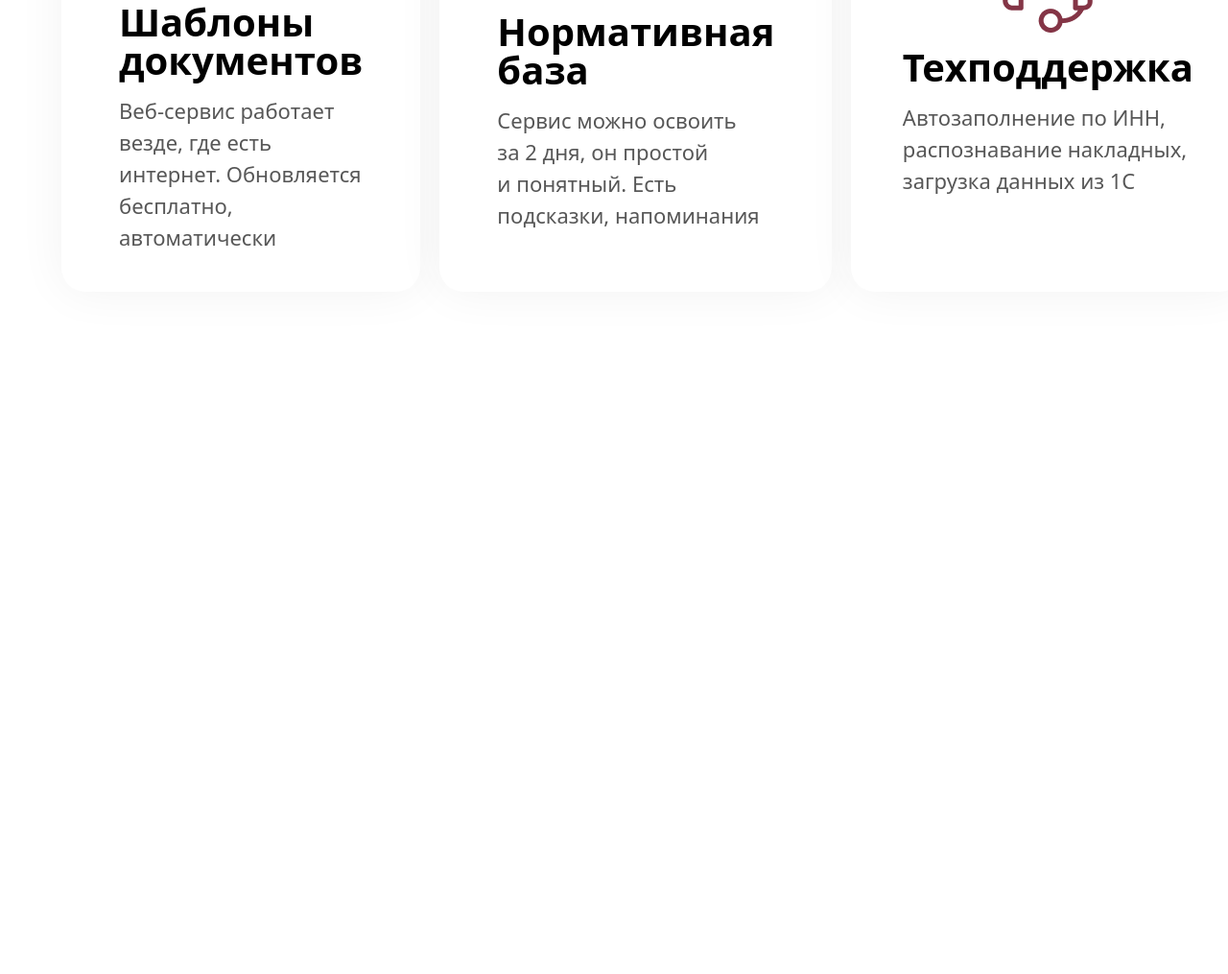
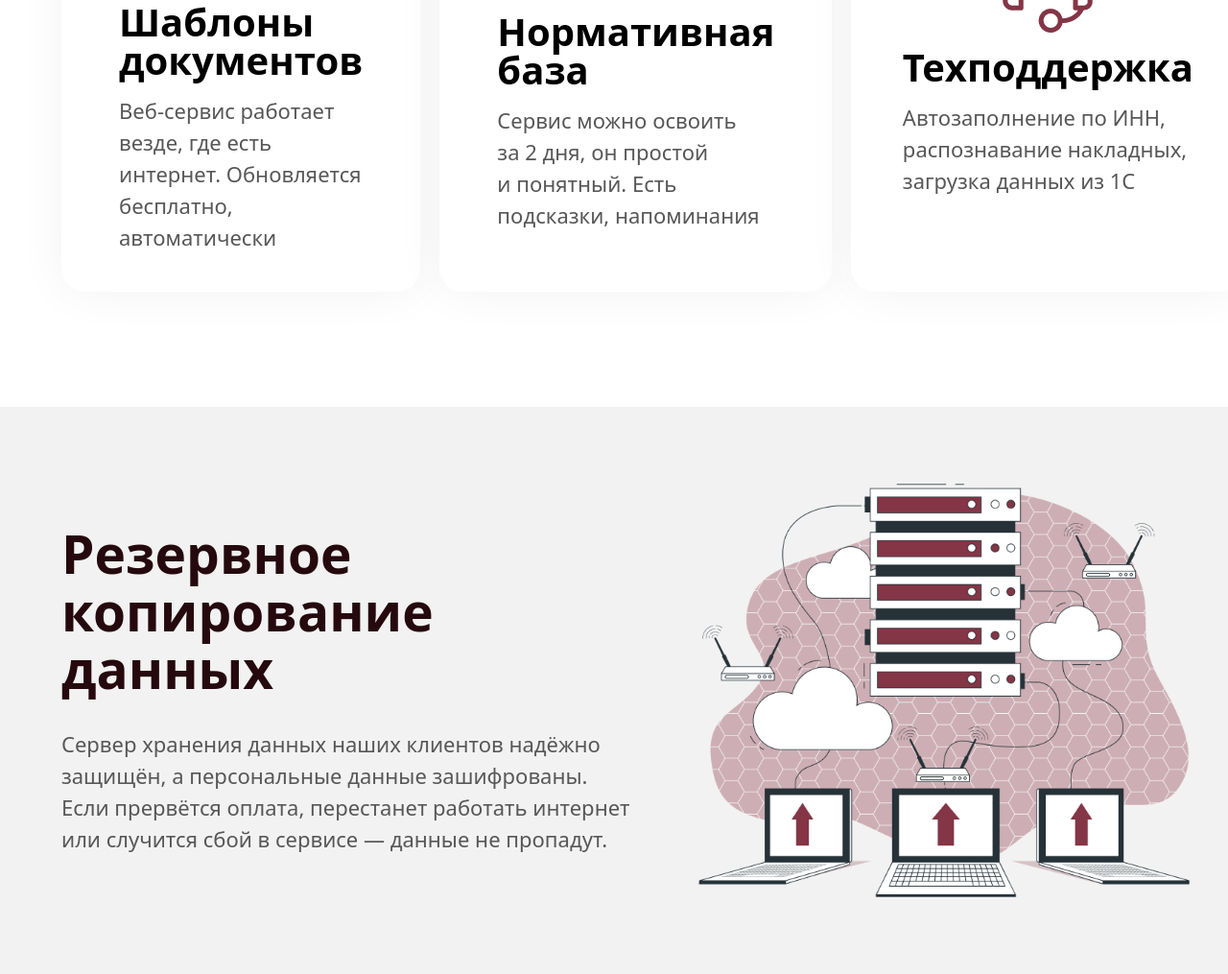
Before and after one commit to Jalilov-dev/Exam-2-Git-Github-Project, a website: page index.html in a window 1280 px wide. Shown: the part 6920-7935 px from the top of the page at 96% size. Before the commit the page ends 7344 px from the top, so only its background shows below. Drawn offline with Linux system fonts and the light colour scheme; files whose address does not match are found by name.

Commit message:
add eights-section

```diff
--- a/index.html
+++ b/index.html
@@ -281,6 +281,18 @@
              </div>
            </div>
     </section>
+
+    <section class="section-7 bg-[#F2F2F2] py-20">
+           <div class="flex justify-between max-w-300 m-auto items-center flex-col lg:flex-row gap-5">
+                 <div class="lg:w-[769px] px-6 md:w-[690px]">
+                     <p class="lg:text-[55px]/15 md:text-[40px] text-[26px] font-bold text-[#25090F] pb-8">Резервное копирование данных</p>
+                     <p class="md:text-[22px] md:w-[600px]  text-[#575757]">Сервер хранения данных наших клиентов надёжно защищён, а персональные данные зашифрованы. Если прервётся оплата, перестанет работать интернет или случится сбой в сервисе — данные не пропадут.</p>
+                 </div>
+                 <div class="lg:w-[50%]">
+                    <img src="./img.png/Frame (5).png" alt="">
+                 </div>
+           </div>
+    </section>
 </body>
 
 </html>
```
Also changed, not shown: img.png/Frame (5).png (added), src/output.css.
